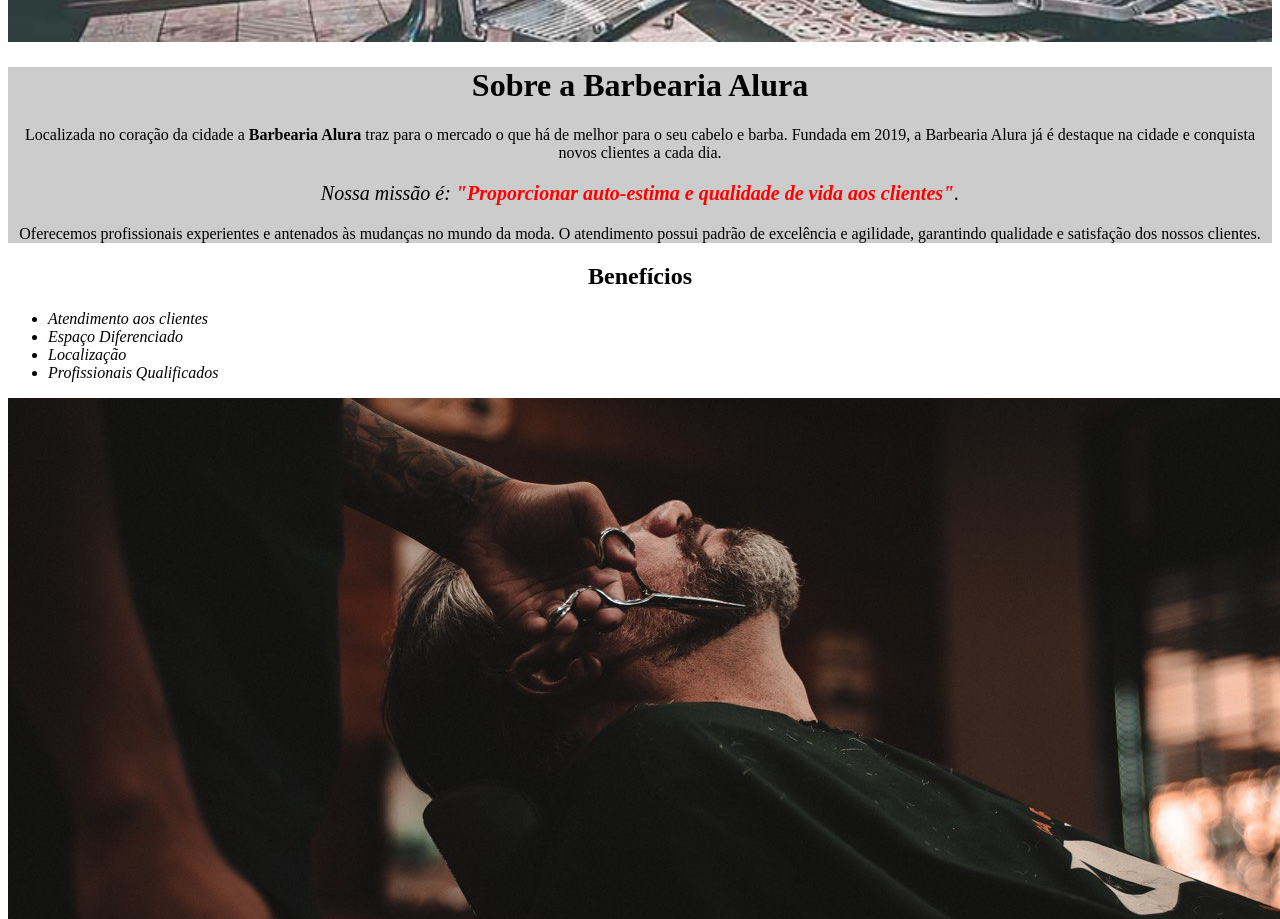
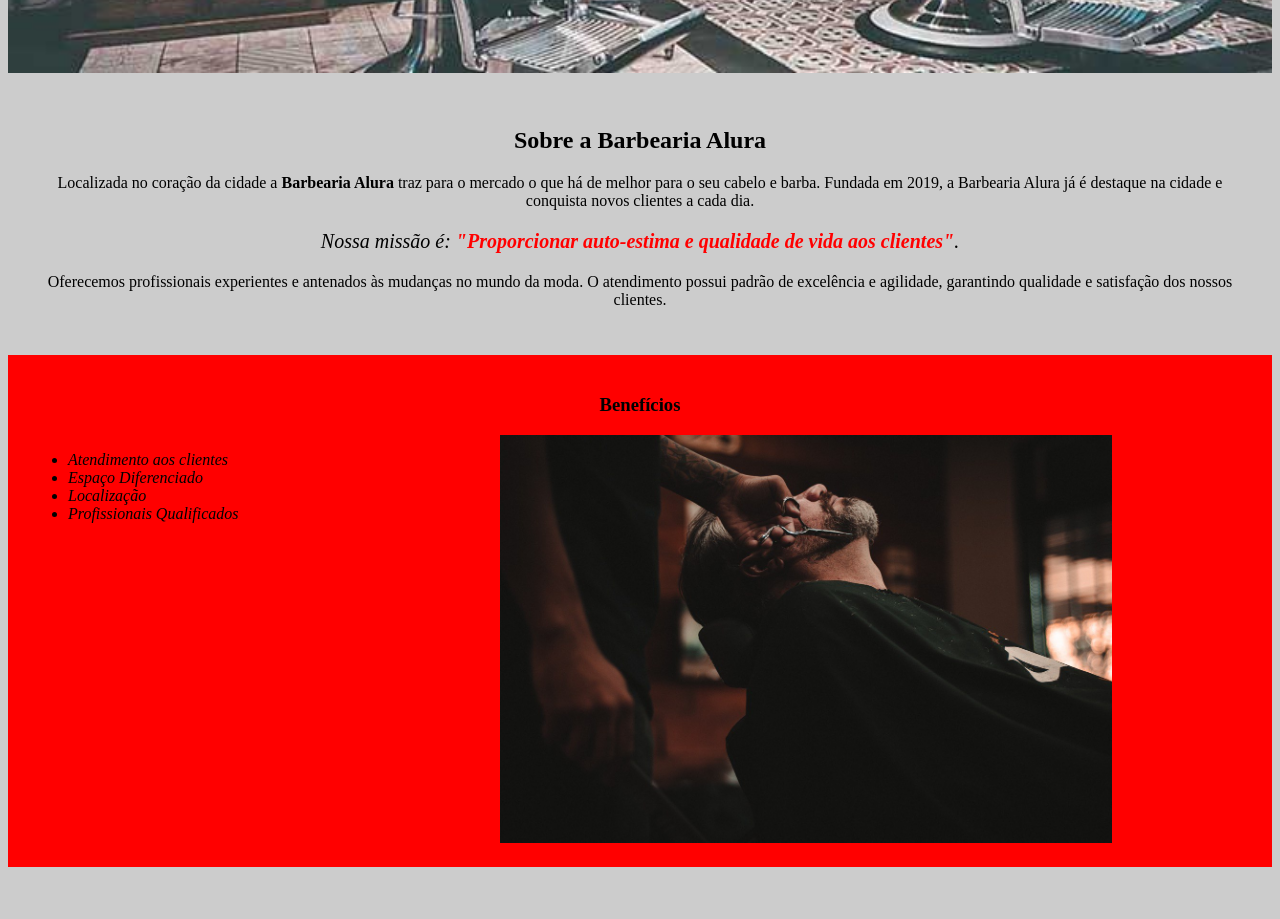
Before and after one commit to Gpsin20/primeiro-reposit-rio, a plain HTML site: page index.html in a window 1280 px wide. Shown: the part 440-1359 px from the top of the page. After the commit the page ends 1315 px from the top, so only its background shows below. Drawn offline with Linux system fonts and the light colour scheme.

Commit message:
Add files via upload

```diff
--- a/index.html
+++ b/index.html
@@ -8,9 +8,12 @@
 
           </head>
           <body>
+              <header>
+                <h1 class= "titulo-principal"></h1>"Barbearia Alura</h1>
+              </header>
               <img id="banner" src="banner.jpg">
               <div class="principal">
-                <h1>Sobre a Barbearia Alura</h1>
+                <h2 class="texto-centralizado">Sobre a Barbearia Alura</h2>
 
                 <p>Localizada no coração da cidade a <strong>Barbearia Alura</strong> traz para o mercado o que há de melhor para o seu cabelo e barba.
                 Fundada em 2019, a Barbearia Alura já é destaque na cidade e conquista novos clientes a cada dia.</p>
@@ -22,7 +25,7 @@
               </div>
 
               <div class="benefícios">
-                <h2>Benefícios</h2>
+                <h3 class="texto-centralizado">Benefícios</h3>
                 <ul>
                     <li class="itens">Atendimento aos clientes</li>
                     <li class="itens">Espaço Diferenciado</li>
@@ -30,7 +33,7 @@
                     <li class="itens">Profissionais Qualificados</li>
                 </ul>
 
-                <img src="beneficios.jpg">
+                <img src="beneficios.jpg"  class="imagembeneficios">
 
               </div>
           </body>
--- a/style.css
+++ b/style.css
@@ -1,16 +1,21 @@
-body{
-
-  }
+ body{
+  background:#cccccc
+ }
 
 #banner{
 width: 100%;
 }
 
 .principal{ background: #cccccc;
+  padding: 30px;
 
 }
 
-h1 {text-align: center}
+.titulo-principal{
+  padding-left: 20px;
+}
+
+.texto-centralizado {text-align: center}
 
 p {
     text-align: center ;
@@ -30,9 +35,19 @@ em strong{
 }
 
 .benefícios{
-  background: #ffffff;
+  background: red;
+  padding: 20px;
 }
 
-h2{
-  text-align: center;
+
+ul{
+  display: inline-block;
+  vertical-align: top;
+  width: 20%;
+  margin-right: 15%;
 }
+
+
+.imagembeneficios{
+  width: 50%;
+}
```
